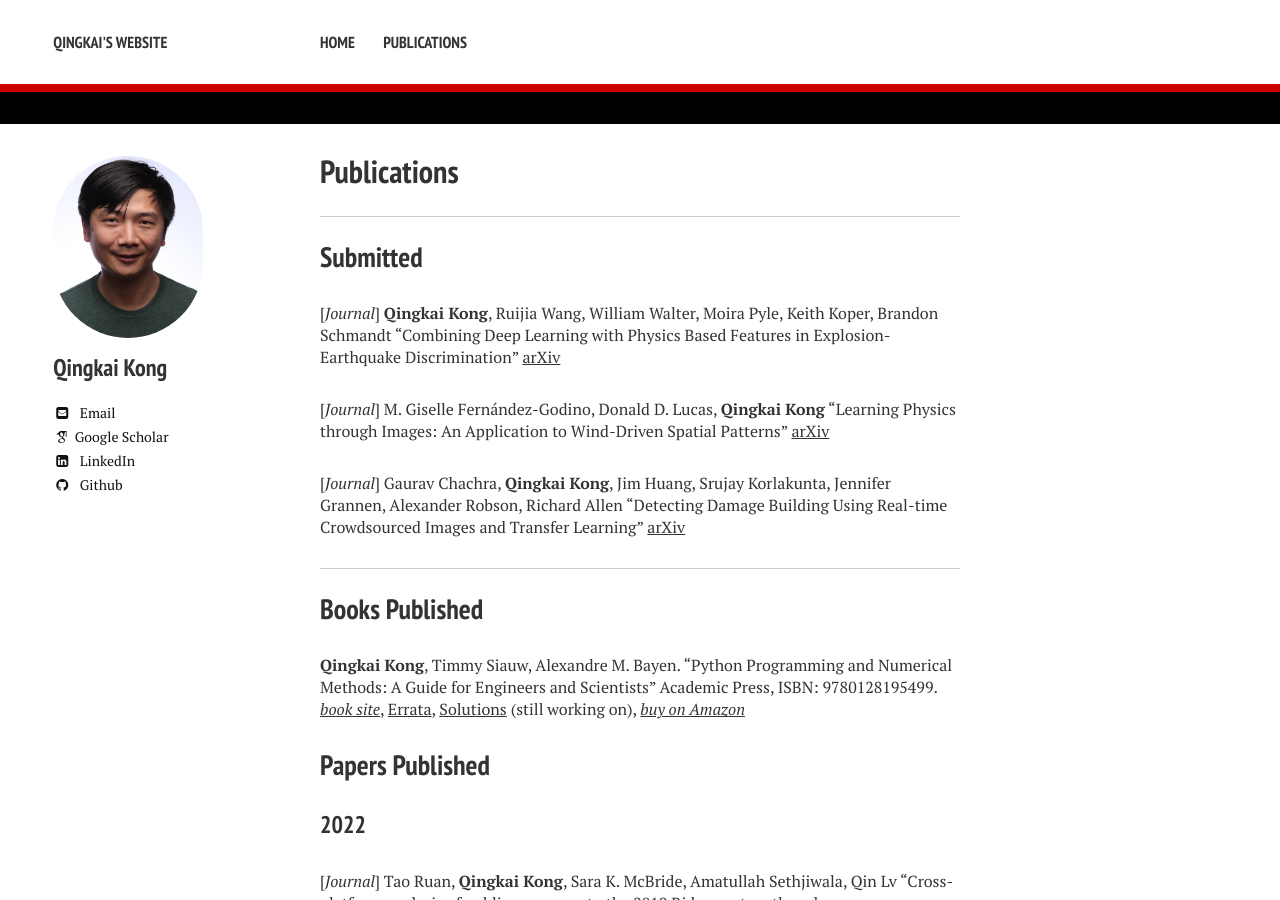
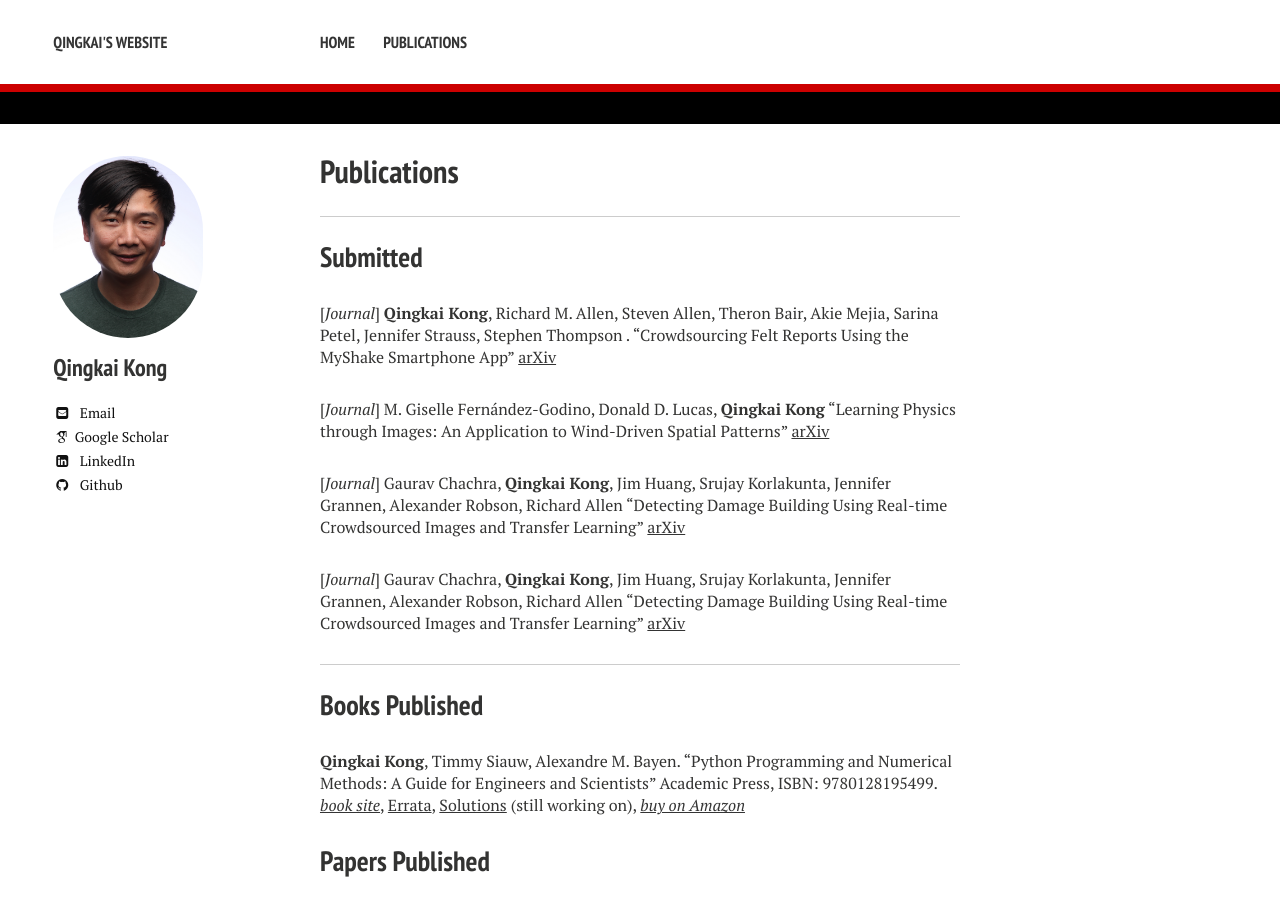
Before and after one commit to qingkaikong/qingkaikong, a Jekyll site: the page built from publications.md, in a window 1280 px wide and 900 px high. Built offline with Jekyll 4.4.1, drawn with Linux system fonts in a browser that asks for light colours; nearby versions of some CDN libraries; some web fonts are replaced.

Commit message:
update the publication list

```diff
--- a/publications.md
+++ b/publications.md
@@ -16,9 +16,11 @@ excerpt: "My publications"
 
 ## Submitted
 
-[*Journal*] **Qingkai Kong**, Ruijia Wang, William Walter, Moira Pyle, Keith Koper, Brandon Schmandt "Combining Deep Learning with Physics Based Features in Explosion-Earthquake Discrimination" [arXiv](http://arxiv.org/abs/2203.06347)
+[*Journal*] **Qingkai Kong**, Richard M. Allen, Steven Allen, Theron Bair, Akie Mejia, Sarina Petel, Jennifer Strauss, Stephen Thompson . "Crowdsourcing Felt Reports Using the MyShake Smartphone App" [arXiv](https://arxiv.org/abs/2204.12675)
 
 [*Journal*] M. Giselle Fernández-Godino, Donald D. Lucas, **Qingkai Kong** "Learning Physics through Images: An Application to Wind-Driven Spatial Patterns" [arXiv](https://arxiv.org/abs/2202.01762)
+
+[*Journal*] Gaurav Chachra, **Qingkai Kong**, Jim Huang, Srujay Korlakunta, Jennifer Grannen, Alexander Robson, Richard Allen "Detecting Damage Building Using Real-time Crowdsourced Images and Transfer Learning" [arXiv](https://arxiv.org/abs/2110.05762)
 
 [*Journal*] Gaurav Chachra, **Qingkai Kong**, Jim Huang, Srujay Korlakunta, Jennifer Grannen, Alexander Robson, Richard Allen "Detecting Damage Building Using Real-time Crowdsourced Images and Transfer Learning" [arXiv](https://arxiv.org/abs/2110.05762)
 
```
